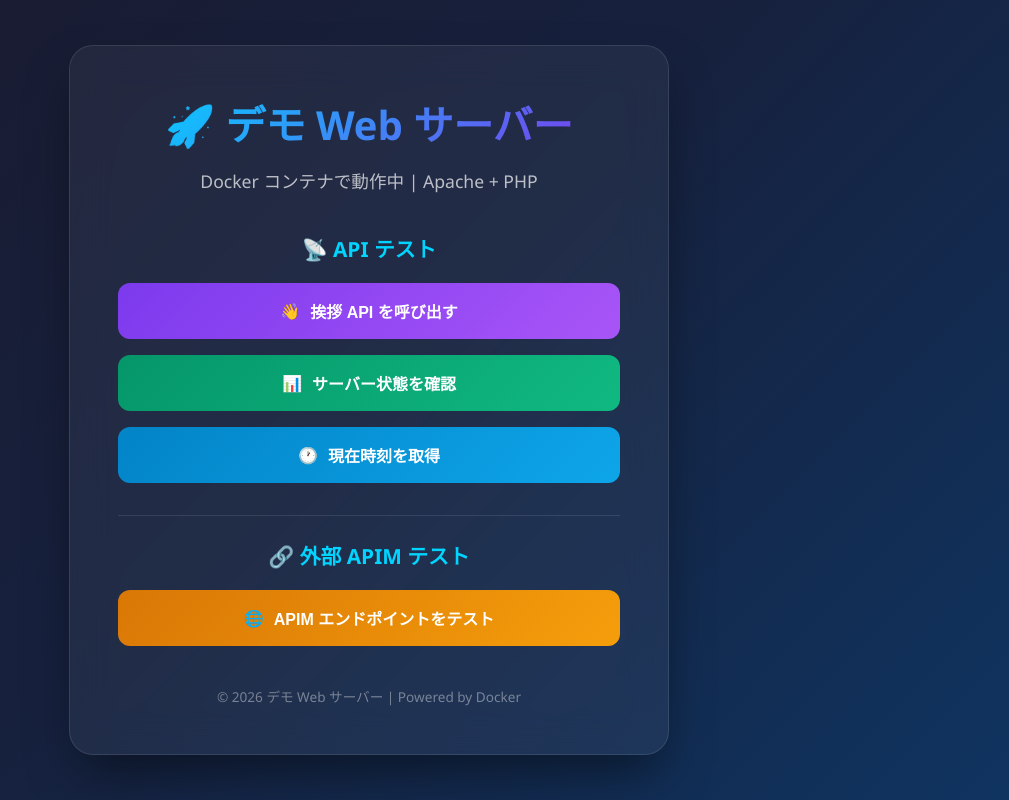
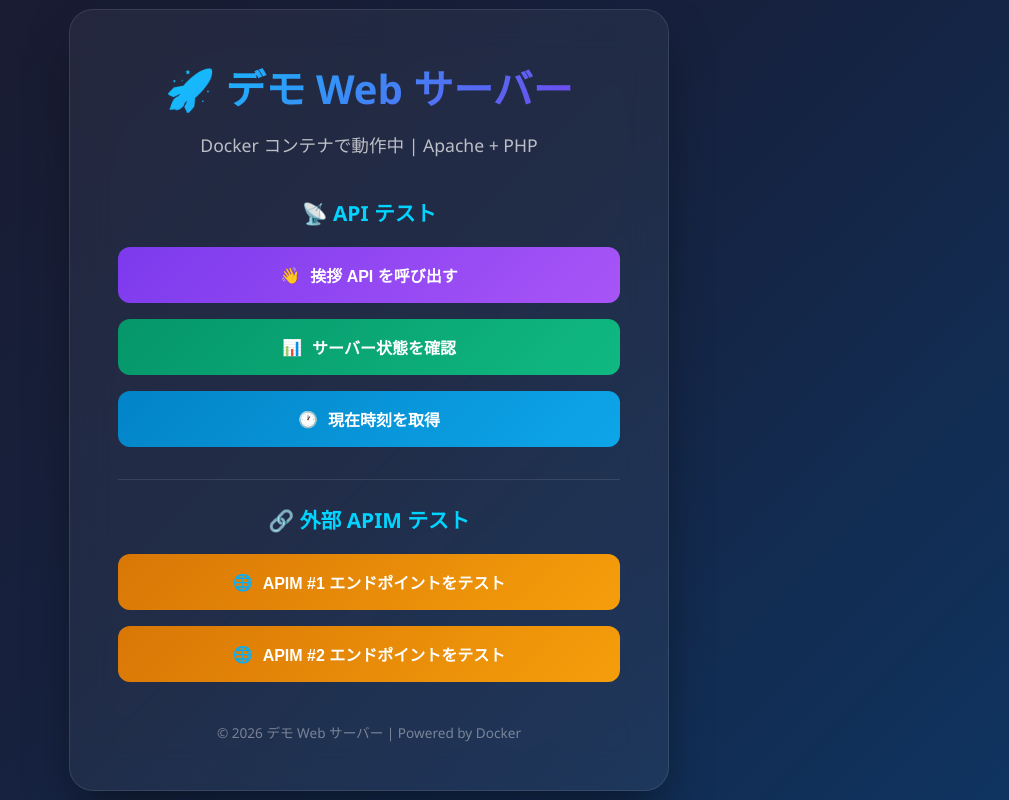
Before and after one commit to rspkwonhm/kengi-demo-web-docker, a PHP site: page / in a window 1280 px wide. Shown: the whole page, without its empty margins (271-1280 px from the left). Run offline with PHP 8.4, Linux system fonts and the light colour scheme.

Commit message:
feat: Implement a demo web server with APIM testing capabilities, including a new `APIM_TEST_URL_2` environment variable and its configuration.

```diff
--- a/docker-compose.yml
+++ b/docker-compose.yml
@@ -42,6 +42,7 @@ services:
       - VIRTUAL_HOST=${VIRTUAL_HOST}
       - LETSENCRYPT_HOST=${VIRTUAL_HOST}
       - APIM_TEST_URL=${APIM_TEST_URL}
+      - APIM_TEST_URL_2=${APIM_TEST_URL_2}
     depends_on:
       - nginx-proxy
     restart: unless-stopped
--- a/src/index.php
+++ b/src/index.php
@@ -232,8 +232,11 @@
         <div class="api-section">
             <h2>🔗 外部 APIM テスト</h2>
             <div class="btn-group">
-                <button class="btn btn-warning" onclick="callApim()">
-                    <span>🌐</span> APIM エンドポイントをテスト
+                <button class="btn btn-warning" onclick="callApim(1)">
+                    <span>🌐</span> APIM #1 エンドポイントをテスト
+                </button>
+                <button class="btn btn-warning" onclick="callApim(2)">
+                    <span>🌐</span> APIM #2 エンドポイントをテスト
                 </button>
             </div>
         </div>
@@ -250,7 +253,10 @@
 
     <script>
         // APIM URL は PHP から環境変数を取得
-        const APIM_URL = '<?php echo getenv("APIM_TEST_URL") ?: ""; ?>';
+        const APIM_URLS = {
+            1: '<?php echo getenv("APIM_TEST_URL") ?: ""; ?>',
+            2: '<?php echo getenv("APIM_TEST_URL_2") ?: ""; ?>'
+        };
 
         async function callApi(endpoint) {
             const responseBox = document.getElementById('responseBox');
@@ -275,24 +281,25 @@
             }
         }
 
-        async function callApim() {
+        async function callApim(num) {
             const responseBox = document.getElementById('responseBox');
             const responseContent = document.getElementById('responseContent');
+            const apimUrl = APIM_URLS[num];
 
             responseBox.classList.add('show');
 
-            if (!APIM_URL) {
+            if (!apimUrl) {
                 responseContent.innerHTML =
                     '<span class="status-indicator status-error"></span>' +
                     '<strong>設定エラー:</strong>\n\n' +
-                    'APIM_TEST_URL が .env に設定されていません。';
+                    'APIM_TEST_URL' + (num === 2 ? '_2' : '') + ' が .env に設定されていません。';
                 return;
             }
 
-            responseContent.innerHTML = '<span class="loading"></span> APIM に接続中...\n' + APIM_URL;
+            responseContent.innerHTML = '<span class="loading"></span> APIM #' + num + ' に接続中...\n' + apimUrl;
 
             try {
-                const response = await fetch(APIM_URL, {
+                const response = await fetch(apimUrl, {
                     method: 'GET',
                     headers: {
                         'Accept': 'application/json'
@@ -310,14 +317,14 @@
 
                 responseContent.innerHTML =
                     '<span class="status-indicator status-success"></span>' +
-                    '<strong>APIM 応答 (HTTP ' + response.status + ')</strong>\n\n' +
-                    '<strong>URL:</strong> ' + APIM_URL + '\n\n' +
+                    '<strong>APIM #' + num + ' 応答 (HTTP ' + response.status + ')</strong>\n\n' +
+                    '<strong>URL:</strong> ' + apimUrl + '\n\n' +
                     (typeof data === 'object' ? JSON.stringify(data, null, 2) : data);
             } catch (error) {
                 responseContent.innerHTML =
                     '<span class="status-indicator status-error"></span>' +
-                    '<strong>APIM エラー:</strong>\n\n' +
-                    '<strong>URL:</strong> ' + APIM_URL + '\n\n' +
+                    '<strong>APIM #' + num + ' エラー:</strong>\n\n' +
+                    '<strong>URL:</strong> ' + apimUrl + '\n\n' +
                     error.message;
             }
         }
```
Also changed, not shown: 1 other file.
